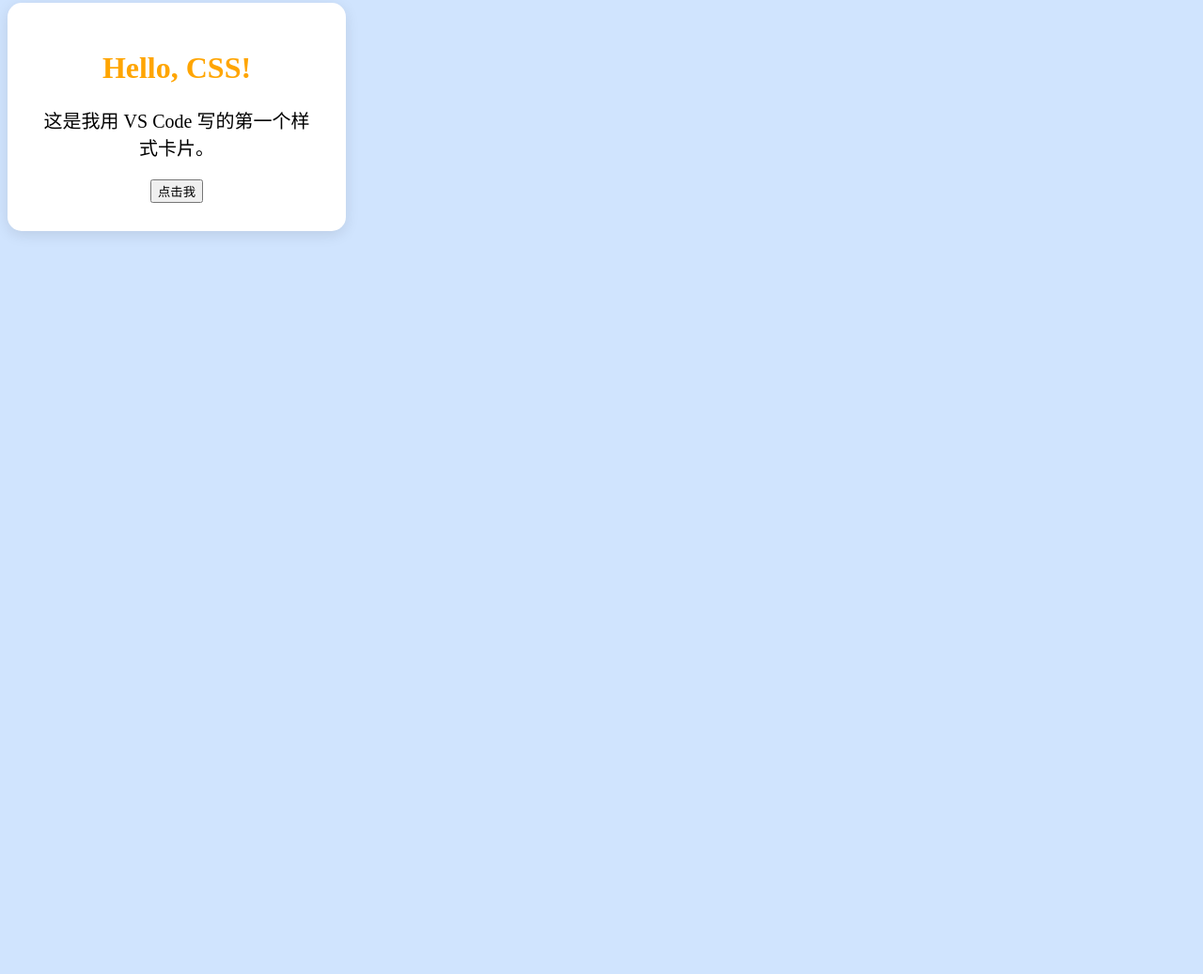
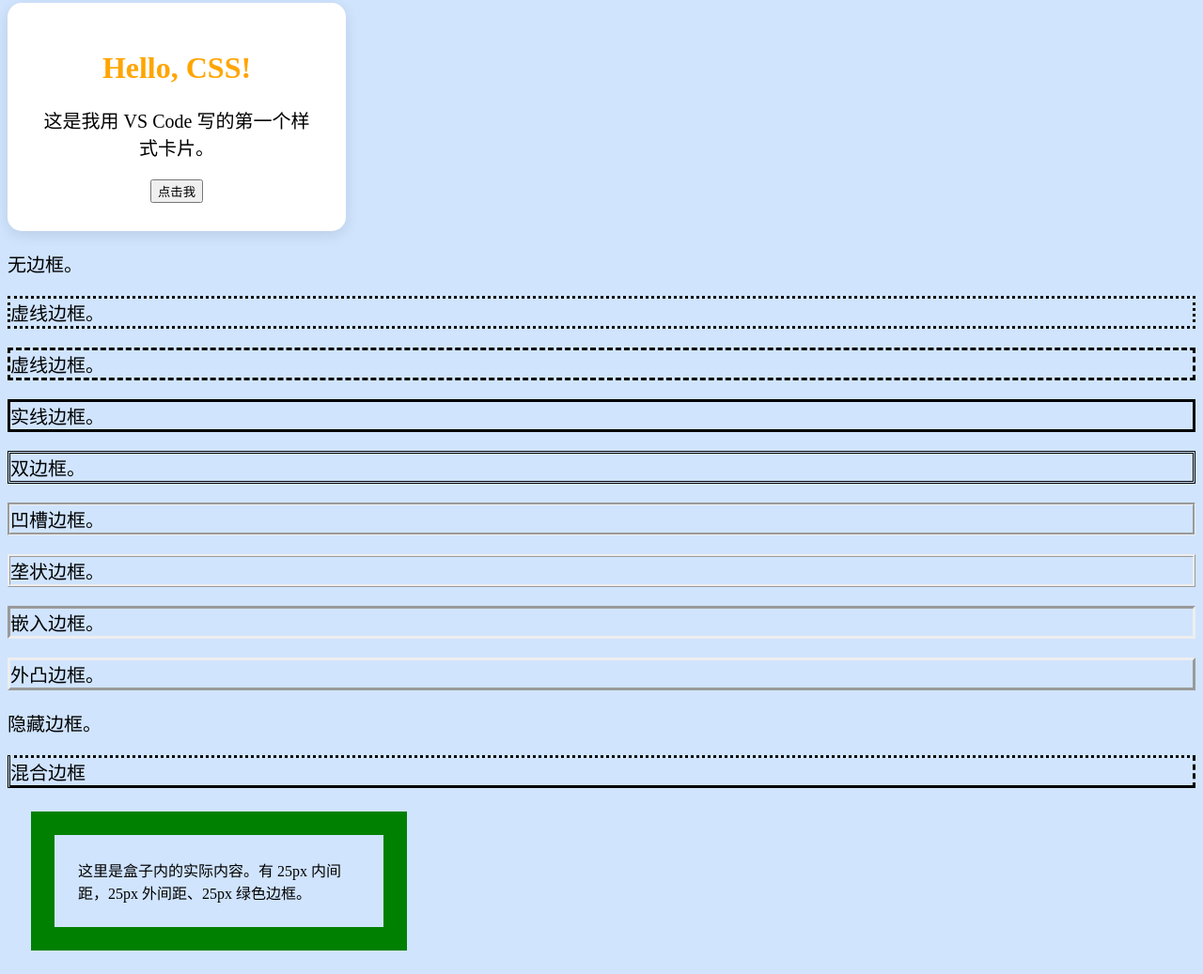
Before and after one commit to X1ethan/x1ethan.github.io, a plain HTML site: page post/article_002.html in a window 1280 px wide. Shown: the part 168-1205 px from the top of the page at 94% size. Before the commit the page ends 800 px from the top, so only its background shows below. Drawn offline with Linux system fonts and the light colour scheme.

Commit message:
20151207-004-css-02

```diff
--- a/post/article_002.html
+++ b/post/article_002.html
@@ -18,6 +18,25 @@
         <p>这是我用 VS Code 写的第一个样式卡片。</p>
         <button>点击我</button>
     </div>
+
+    <div>
+        <p class="none">无边框。</p>
+<p class="dotted">虚线边框。</p>
+<p class="dashed">虚线边框。</p>
+<p class="solid">实线边框。</p>
+<p class="double">双边框。</p>
+<p class="groove"> 凹槽边框。</p>
+<p class="ridge">垄状边框。</p>
+<p class="inset">嵌入边框。</p>
+<p class="outset">外凸边框。</p>
+<p class="hidden">隐藏边框。</p>
+<p class="mix">混合边框</p>
+    </div>
+
+
+    <div class="div_css">
+        这里是盒子内的实际内容。有 25px 内间距，25px 外间距、25px 绿色边框。
+    </div>
 </body>
 
 </html>
--- a/src/css/article_002.css
+++ b/src/css/article_002.css
@@ -32,3 +32,29 @@ button:hover {
   text-align: center;
   padding: 20px;
 }
+
+a:link {color:#000000;}      /* 未访问链接*/
+a:visited {color:#00FF00;}  /* 已访问链接 */
+a:hover {color:#FF00FF;}  /* 鼠标移动到链接上 */
+a:active {color:#0000FF;}  /* 鼠标点击时 */
+
+
+.div_css {
+    width: 300px;
+    border: 25px solid green;
+    padding: 25px;
+    margin: 25px;
+}
+
+ /* border 类型 */
+p.none {border-style:none;}
+p.dotted {border-style:dotted;}
+p.dashed {border-style:dashed;}
+p.solid {border-style:solid;}
+p.double {border-style:double;}
+p.groove {border-style:groove;}
+p.ridge {border-style:ridge;}
+p.inset {border-style:inset;}
+p.outset {border-style:outset;}
+p.hidden {border-style:hidden;}
+p.mix {border-style: dotted dashed solid double;}
```
